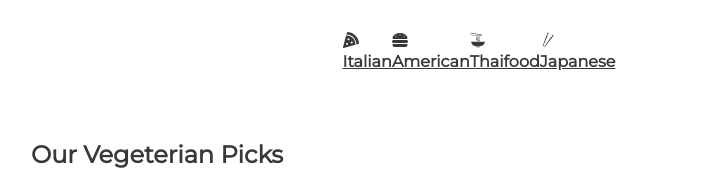
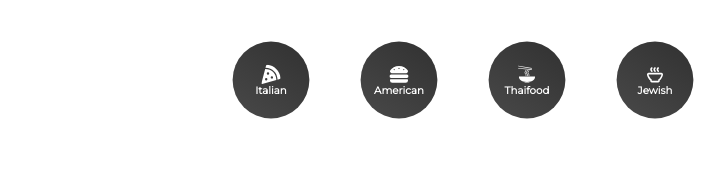
Before and after one commit to eyalRR/deved-recipes, a React (Create React App) app: page / in a window 1280 px wide. Shown: the top 170 px of the page, without its empty margins (161-886 px from the left). Built offline with nearby package versions, Linux system fonts and the light colour scheme; no server answers.

Commit message:
category bar decoration

```diff
--- a/src/components/Category.jsx
+++ b/src/components/Category.jsx
@@ -1,27 +1,29 @@
 import { FaPizzaSlice, FaHamburger } from 'react-icons/fa';
 import { GiNoodles, GiChopsticks } from 'react-icons/gi';
+import { TbSoup } from 'react-icons/tb';
+
 import styled from 'styled-components';
 import {NavLink} from 'react-router-dom';
 
 function Category() {
   return (
     <List>
-        <NavLink to={'/cuisine/Italian'}>
+        <SLink to={'/cuisine/Italian'}>
             <FaPizzaSlice />
             <h4>Italian</h4>
-        </NavLink>
-        <NavLink to={'/cuisine/American'}>
+        </SLink>
+        <SLink to={'/cuisine/American'}>
             <FaHamburger />
             <h4>American</h4>
-        </NavLink>
-        <NavLink to={'/cuisine/Thai'}>
+        </SLink>
+        <SLink to={'/cuisine/Thai'}>
             <GiNoodles />
             <h4>Thaifood</h4>
-        </NavLink>
-        <NavLink to={'/cuisine/Jewish'}>
-            <GiChopsticks />
-            <h4>Japanese</h4>
-        </NavLink>
+        </SLink>
+        <SLink to={'/cuisine/Jewish'}>
+            <TbSoup />
+            <h4>Jewish</h4>
+        </SLink>
     </ List>
   )
 }
@@ -32,4 +34,31 @@
     margin: 2rem 0rem;
 `;
 
+const SLink = styled(NavLink)`
+    display: flex;
+    flex-direction: column;
+    justify-content: center;
+    align-items: center;
+    border-radius: 50%;
+    margin-right: 2rem;
+    text-decoration: none;
+    background: linear-gradient(35deg, #494949, #313131);
+    width: 6rem;
+    height: 6rem;
+    cursor: pointer;
+    transform: scale(0.8);
+
+    h4 {
+        color: white;
+        font-size: 0.8rem;
+    }
+    svg {
+        color: white;
+        font-size: 1.5rem;
+    }
+    &.active {
+        background: linear-gradient(to right, #f27121, #e94057);
+    }
+`;
+
 export default Category
```
